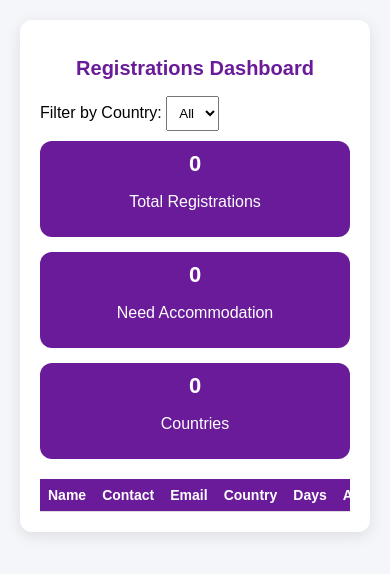
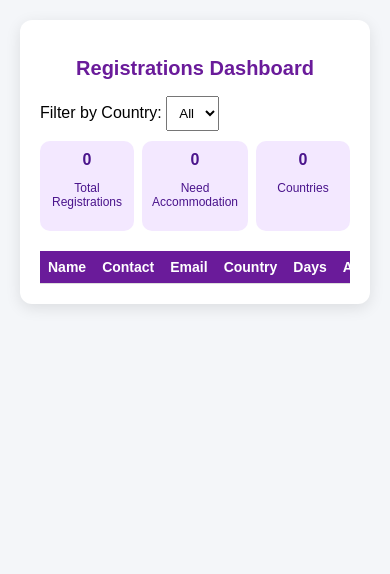
Before and after one commit to israelnjor/BTP_HomeComing, a plain HTML site: page admin.html in a window 390 px wide. Drawn offline with Linux system fonts and the light colour scheme; no server answers.

Commit message:
improved card appearance

```diff
--- a/admin.html
+++ b/admin.html
@@ -64,38 +64,42 @@ select {
 }
 
 .card {
-    background: #6a1b9a;
-    color: white;
-    padding: 10px;
-    border-radius: 12px;
+    background: #f3e8ff; /* light purple instead of bold */
+    color: #4a148c;
+    padding: 12px;
+    border-radius: 10px;
     text-align: center;
-    min-height: 80px;
-    display: flex;
-    flex-direction: column;
-    justify-content: center;
+    min-height: 70px;
+    font-size: 14px;
 }
 
 .card h3 {
     margin: 0;
-    font-size: 28px;
+    font-size: 20px;
+    font-weight: 600px;
 }
 @media (max-width: 768px) {
     .stats {
-        grid-template-columns: 1fr;
+        grid-template-columns: repeat(3, 1fr); /* still 3 in a row */
+        gap: 8px;
     }
 
     .card {
-        padding: 8px;
+        padding: 10px;
+        font-size: 12px;
+    }
+
+    .card h3 {
+        font-size: 16px;
     }
 }
-
 @media (max-width: 600px) {
     h2 {
         font-size: 20px;
     }
 
     .card h3 {
-        font-size: 22px;
+        font-size: 16px;
     }
 
     th, td {
```
